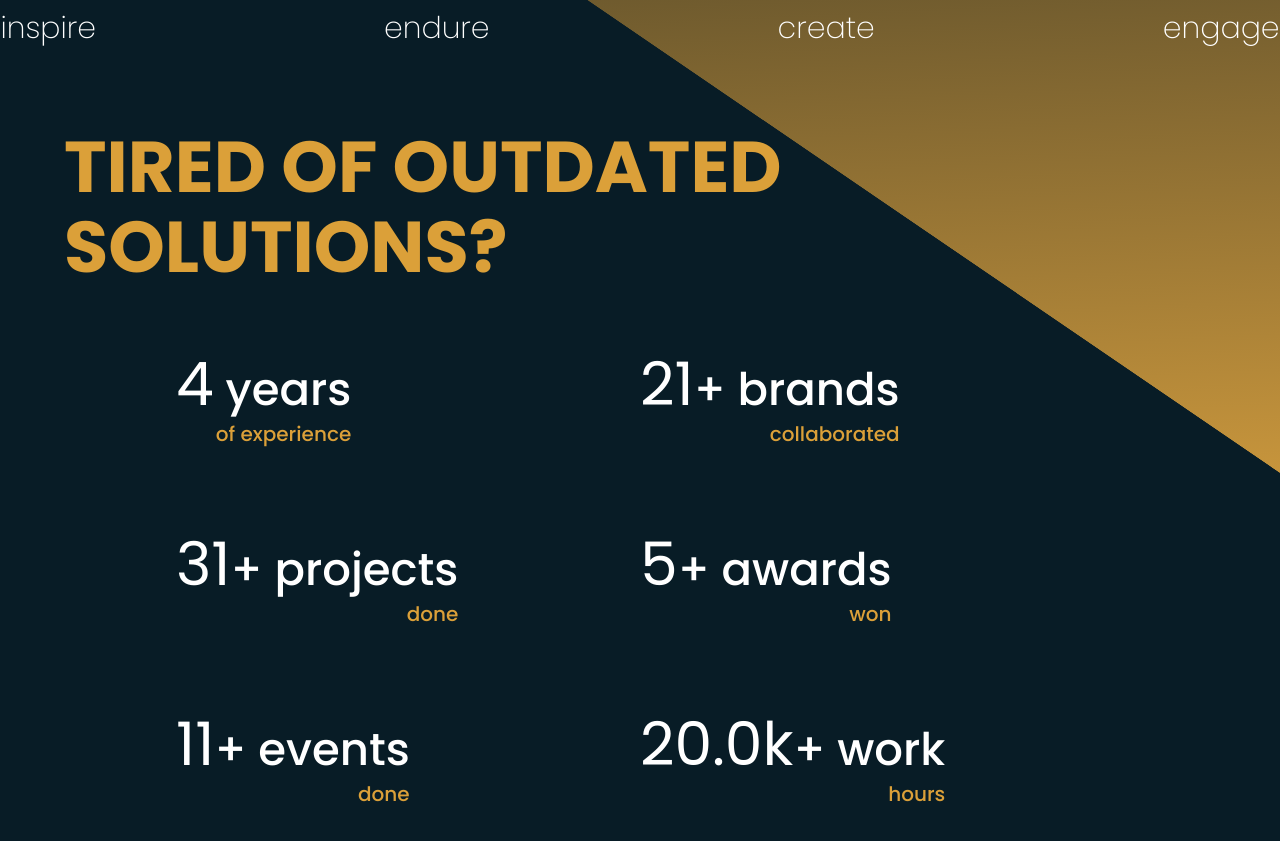
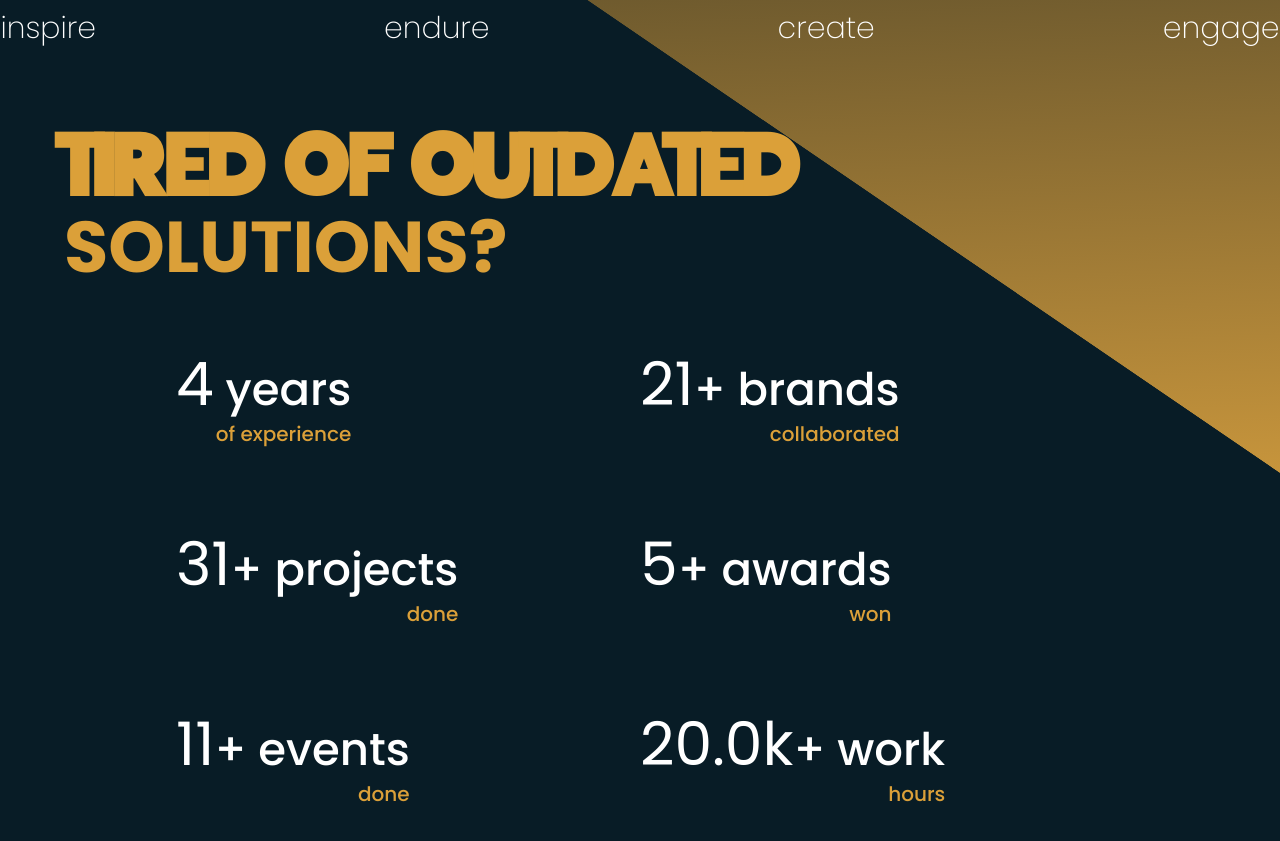
Before and after one commit to Sujit-Thapa/website-griffity, a Next.js app: page / in a window 1280 px wide. Shown: the part 1560-2401 px from the top of the page. Built offline with nearby package versions, Linux system fonts and the light colour scheme.

Commit message:
indigo added

```diff
--- a/components/clientnumbers.tsx
+++ b/components/clientnumbers.tsx
@@ -1,6 +1,7 @@
 import React, { useEffect, useRef, useState } from "react";
 import { motion, useScroll, useTransform } from "framer-motion";
 import GriffityBg from "./bg-logo";
+import { indigo } from "@/fonts";
 
 // Format large numbers like 20000 to 20k
 const formatNumber = (num: number): string => {
@@ -113,7 +114,9 @@ const Clientnumber = () => {
     >
       {/* Heading */}
       <div className="mb-16 pl-16">
-        <h1 className="text-7xl text-primary font-bold mb-2">
+        <h1
+          className={`text-7xl ${indigo.className} text-primary font-bold mb-2`}
+        >
           TIRED OF OUTDATED
         </h1>
         <h2 className="text-7xl text-primary font-bold">SOLUTIONS?</h2>
```
